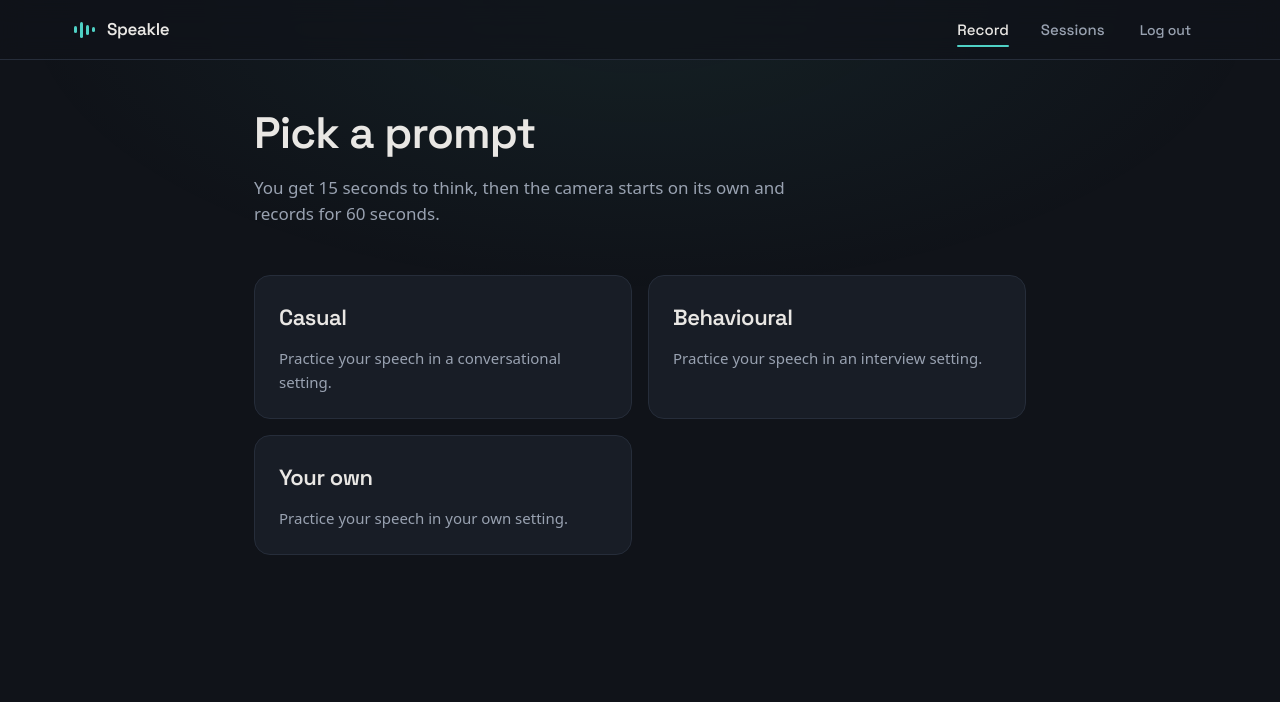
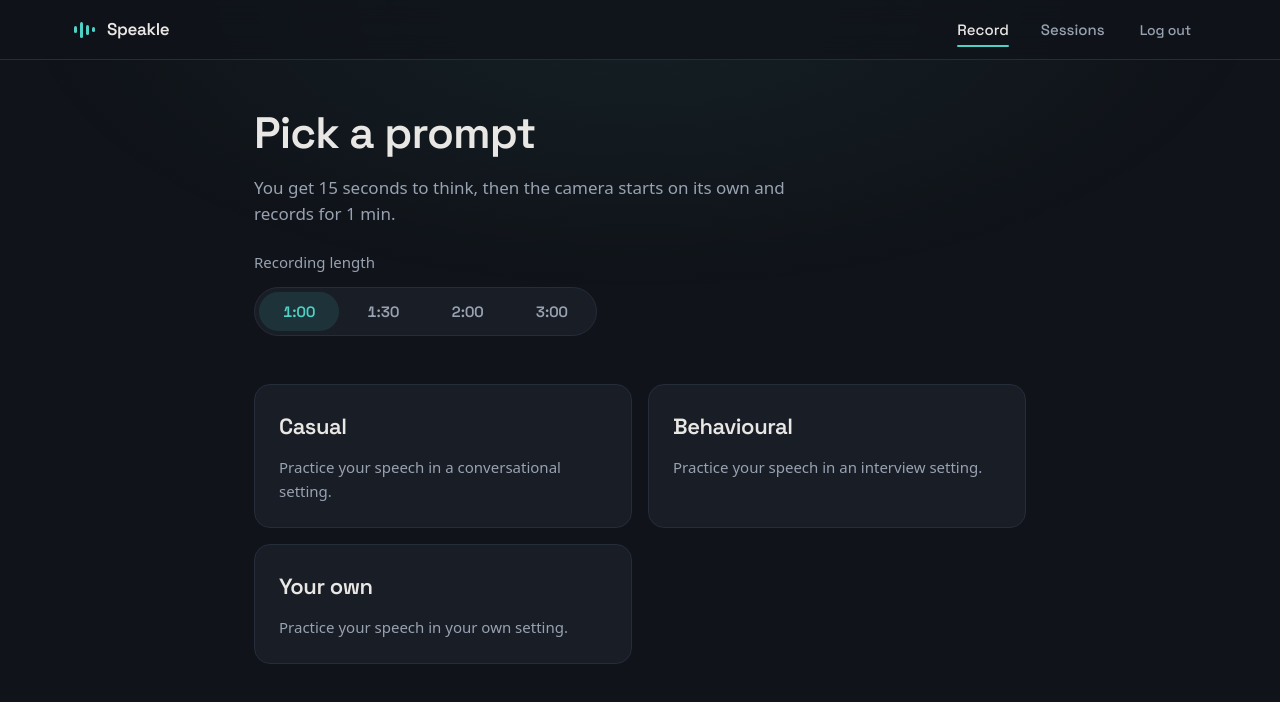
Before and after one commit to ezhang07/speakle, a React (Vite) app in the folder frontend/: page /record in a window 1280 px wide. Shown: the top 702 px of the page. Built offline with nearby package versions, Linux system fonts and the light colour scheme; no server answers; sample sign-in values are in the browser's storage.

Commit message:
Make recording length selectable up to 3 min

```diff
--- a/frontend/src/Metrics.tsx
+++ b/frontend/src/Metrics.tsx
@@ -4,7 +4,7 @@ import type { MetricAverages } from './types'
 
 interface MetricsProps {
   wordsPerMinute: number;
-  fillerCount: number;
+  fillersPerMinute: number;
   longestPause: number;
   longestPauseTimeStamp: number;
   bloatRatio: number | null;
@@ -143,8 +143,8 @@ const one = (n: number) => n.toFixed(1)
 const two = (n: number) => n.toFixed(2)
 
 const HINTS = {
-  fillerCount:
-    'How often you said “um,” “uh,” or “like.” Words that didn’t provide value and muddied your delivery.',
+  fillersPerMinute:
+    'How often you said “um,” “uh,” or “like” — per minute of speaking, rather than a raw count. Words that didn’t provide value and muddied your delivery. A rate because takes can be different lengths, and a count would quietly reward the shorter one.',
   wordsPerMinute:
     'Your speaking pace. See how it shifts when you’re nervous or unsure.',
   longestPause:
@@ -157,7 +157,7 @@ const HINTS = {
 
 function Metrics({
   wordsPerMinute,
-  fillerCount,
+  fillersPerMinute,
   longestPause,
   longestPauseTimeStamp,
   bloatRatio,
@@ -204,11 +204,11 @@ function Metrics({
 
       <div className="stat-grid">
         <StatTile
-          label="Filler words"
-          value={fillerCount}
-          format={int}
-          average={averages?.fillerCount}
-          hint={HINTS.fillerCount}
+          label="Fillers / min"
+          value={fillersPerMinute}
+          format={one}
+          average={averages?.fillersPerMinute}
+          hint={HINTS.fillersPerMinute}
           {...hintControls}
         />
         <StatTile
--- a/frontend/src/Record.css
+++ b/frontend/src/Record.css
@@ -18,7 +18,73 @@
   color: var(--text-muted);
   font-size: 1.0625rem;
   max-width: 58ch;
-  margin-bottom: var(--s7);
+  margin-bottom: var(--s5);
+}
+
+/* --------------------------------------------------- recording length -- */
+
+/* A segmented control over a native radio group. The pill reads as one
+   control with one choice made, which is what it is — three separate buttons
+   would imply three separate actions. */
+.duration-choice {
+  border: 0;
+  padding: 0;
+  margin: 0 0 var(--s7);
+}
+
+.duration-legend {
+  padding: 0;
+  margin-bottom: var(--s3);
+  font-size: 0.9375rem;
+  color: var(--text-muted);
+}
+
+.duration-options {
+  display: inline-flex;
+  gap: var(--s1);
+  padding: var(--s1);
+  background: var(--surface);
+  border: 1px solid var(--border);
+  border-radius: var(--r-full);
+}
+
+.duration-option {
+  position: relative;        /* contains the absolutely-positioned input */
+  cursor: pointer;
+  padding: var(--s2) var(--s5);
+  border-radius: var(--r-full);
+  font-family: var(--display);
+  font-size: 0.9375rem;
+  font-weight: 600;
+  color: var(--text-muted);
+  transition:
+    background var(--fast) var(--ease),
+    color var(--fast) var(--ease);
+}
+
+/* The input stays in the DOM — it's what makes this a real radio group, and
+   what carries keyboard focus — but the label is the whole visible hit area. */
+.duration-option input {
+  position: absolute;
+  inset: 0;
+  opacity: 0;
+  margin: 0;
+  pointer-events: none;
+}
+
+.duration-option:hover {
+  color: var(--text);
+}
+
+.duration-option-on {
+  background: var(--accent-soft);
+  color: var(--accent);
+}
+
+/* Focus lands on the hidden input, so the ring has to be drawn on its label. */
+.duration-option:has(input:focus-visible) {
+  outline: 2px solid var(--accent);
+  outline-offset: 2px;
 }
 
 /* ------------------------------------------------------ prompt choice -- */
--- a/frontend/src/Record.tsx
+++ b/frontend/src/Record.tsx
@@ -12,11 +12,24 @@ import { computeAverages } from './averages'
 
 // how long between every poll request, plus max time we poll for in milliseconds
 const POLL_INTERVAL_MS = 2000
-const MAX_POLL_MS = 3 * 60 * 1000
+// Deliberately longer than the backend can take to give up on its own: the
+// whisper call has a 10-minute read timeout (TranscriptionService), and past
+// that the job reaches FAILED. Polling for less than that means a slow take
+// gets reported as "timed out" here while it goes on to succeed server-side —
+// the session exists and the user is never shown it. Keep this ABOVE the
+// backend's timeout whenever either number moves.
+const MAX_POLL_MS = 12 * 60 * 1000
 
-// Length of each phase, in seconds.
+// Length of the prep phase, in seconds.
 const PREP_SECONDS = 15
-const RECORDING_SECONDS = 60
+
+// Selectable recording lengths. Transcription cost scales with audio duration
+// (roughly half the recording's length on the deployed box, several times that
+// if its CPU-credit balance is empty), so this is a fixed set with a ceiling
+// rather than a free-form number. 3:00 is the ceiling the whisper timeout in
+// TranscriptionService is sized against — raising one means raising the other.
+const RECORDING_LENGTHS = [60, 90, 120, 180]
+const DEFAULT_RECORDING_SECONDS = 60
 
 // How many of a category's most recent prompts are barred from being drawn again.
 const RECENT_PROMPT_MEMORY = 10
@@ -33,6 +46,14 @@ function sleep(ms: number): Promise<void> {
 function formatClock(seconds: number): string {
   const safe = Math.max(0, seconds)
   return `${Math.floor(safe / 60)}:${String(safe % 60).padStart(2, '0')}`
+}
+
+// Same durations as formatClock, worded for a sentence — "records for 2:00"
+// reads like a timestamp, "records for 2 min" reads like a length.
+function formatLength(seconds: number): string {
+  const m = Math.floor(seconds / 60)
+  const s = seconds % 60
+  return s === 0 ? `${m} min` : `${m}:${String(s).padStart(2, '0')}`
 }
 
 // Circumference of the countdown ring (r=54), so the dash offset can be driven
@@ -79,7 +100,13 @@ function Record() {
   const [phase, setPhase] = useState<Phase>('setup')
   const [secondsBeforeRec, setSecondsBeforeRec] = useState(PREP_SECONDS)
 
-  const [secondsRecording, setSecondsRecording] = useState(RECORDING_SECONDS)
+  // How long the next take runs for, chosen on the setup screen. Deliberately
+  // NOT cleared by reset(): the length you picked last is the one you probably
+  // want again, and reset() returns to setup without remounting, so the choice
+  // survives a second take in the same sitting.
+  const [recordingSeconds, setRecordingSeconds] = useState(DEFAULT_RECORDING_SECONDS)
+
+  const [secondsRecording, setSecondsRecording] = useState(DEFAULT_RECORDING_SECONDS)
 
   const averages = computeAverages(history, sessionId ?? undefined)
 
@@ -360,20 +387,20 @@ function Record() {
   }, [phase, secondsBeforeRec]);
 
 
-  // 60s timer for recording
+  // Recording timer, counting down whichever length was picked on setup.
   useEffect(() => {
     if (!recording) return;
 
-    setSecondsRecording(RECORDING_SECONDS);
+    setSecondsRecording(recordingSeconds);
 
     const id = setInterval(() => {
       setSecondsRecording(s => s - 1);
     }, 1000);
 
     return () => clearInterval(id);
-  }, [recording]);
+  }, [recording, recordingSeconds]);
 
-  // once 60 seconds is up, change to review phase, stop the recording
+  // once the chosen length is up, change to review phase, stop the recording
   useEffect(() => {
     if (phase === 'recording' && secondsRecording <= 0) {
       setPhase('review');
@@ -391,8 +418,37 @@ function Record() {
         <h1>Pick a prompt</h1>
         <p className="record-lede">
           You get {PREP_SECONDS} seconds to think, then the camera starts on its
-          own and records for {RECORDING_SECONDS} seconds.
+          own and records for {formatLength(recordingSeconds)}.
         </p>
+
+        {/* A real radio group rather than three buttons: it's one choice out of
+            a fixed set, so the native grouping gives a single tab stop and
+            arrow-key movement for free. Sits above the swap below so it stays
+            visible whether you're picking a category or typing your own. */}
+        <fieldset className="duration-choice">
+          <legend className="duration-legend">Recording length</legend>
+          <div className="duration-options">
+            {RECORDING_LENGTHS.map(secs => (
+              <label
+                key={secs}
+                className={
+                  secs === recordingSeconds
+                    ? 'duration-option duration-option-on'
+                    : 'duration-option'
+                }
+              >
+                <input
+                  type="radio"
+                  name="recording-length"
+                  value={secs}
+                  checked={secs === recordingSeconds}
+                  onChange={() => setRecordingSeconds(secs)}
+                />
+                <span className="tabular">{formatClock(secs)}</span>
+              </label>
+            ))}
+          </div>
+        </fieldset>
 
         {customText === null ? (
         <div className="prompt-choice">
@@ -541,7 +597,11 @@ function Record() {
             <i /><i /><i /><i /><i />
           </div>
           <h1>Transcribing</h1>
-          <p className="muted">This usually takes about half a minute.</p>
+          {/* Scales with the take instead of naming a fixed number, which stops
+              being true the moment the recording length is selectable. */}
+          <p className="muted">
+            This usually takes about half as long as the recording.
+          </p>
           {prompt && <p className="transcribing-prompt">&ldquo;{prompt.text}&rdquo;</p>}
         </div>
       )}
@@ -581,7 +641,7 @@ function Record() {
             <div className="review-body">
               <Metrics
                 wordsPerMinute={metrics.wordsPerMinute}
-                fillerCount={metrics.fillerCount}
+                fillersPerMinute={metrics.fillersPerMinute}
                 longestPause={metrics.longestPause}
                 longestPauseTimeStamp={metrics.longestPauseTimeStamp}
                 bloatRatio={metrics.bloatRatio}
--- a/frontend/src/Sessions.tsx
+++ b/frontend/src/Sessions.tsx
@@ -209,7 +209,7 @@ function Sessions() {
                     <div className="review-body">
                         <Metrics
                             wordsPerMinute={selected.wordsPerMinute}
-                            fillerCount={selected.fillerCount}
+                            fillersPerMinute={selected.fillersPerMinute}
                             longestPause={selected.longestPause}
                             longestPauseTimeStamp={selected.longestPauseTimeStamp}
                             bloatRatio={selected.bloatRatio}
@@ -287,7 +287,7 @@ function Sessions() {
                                     <span className="session-card-title">{title}</span>
 
                                     <span className="session-card-stats tabular">
-                                        <span><b>{s.fillerCount}</b> fillers</span>
+                                        <span><b>{s.fillersPerMinute.toFixed(1)}</b> fillers/min</span>
                                         <span><b>{Math.round(s.wordsPerMinute)}</b> wpm</span>
                                     </span>
                                 </button>
```
Also changed, not shown: 2 other files (tests, documents, lock files or other folders).
